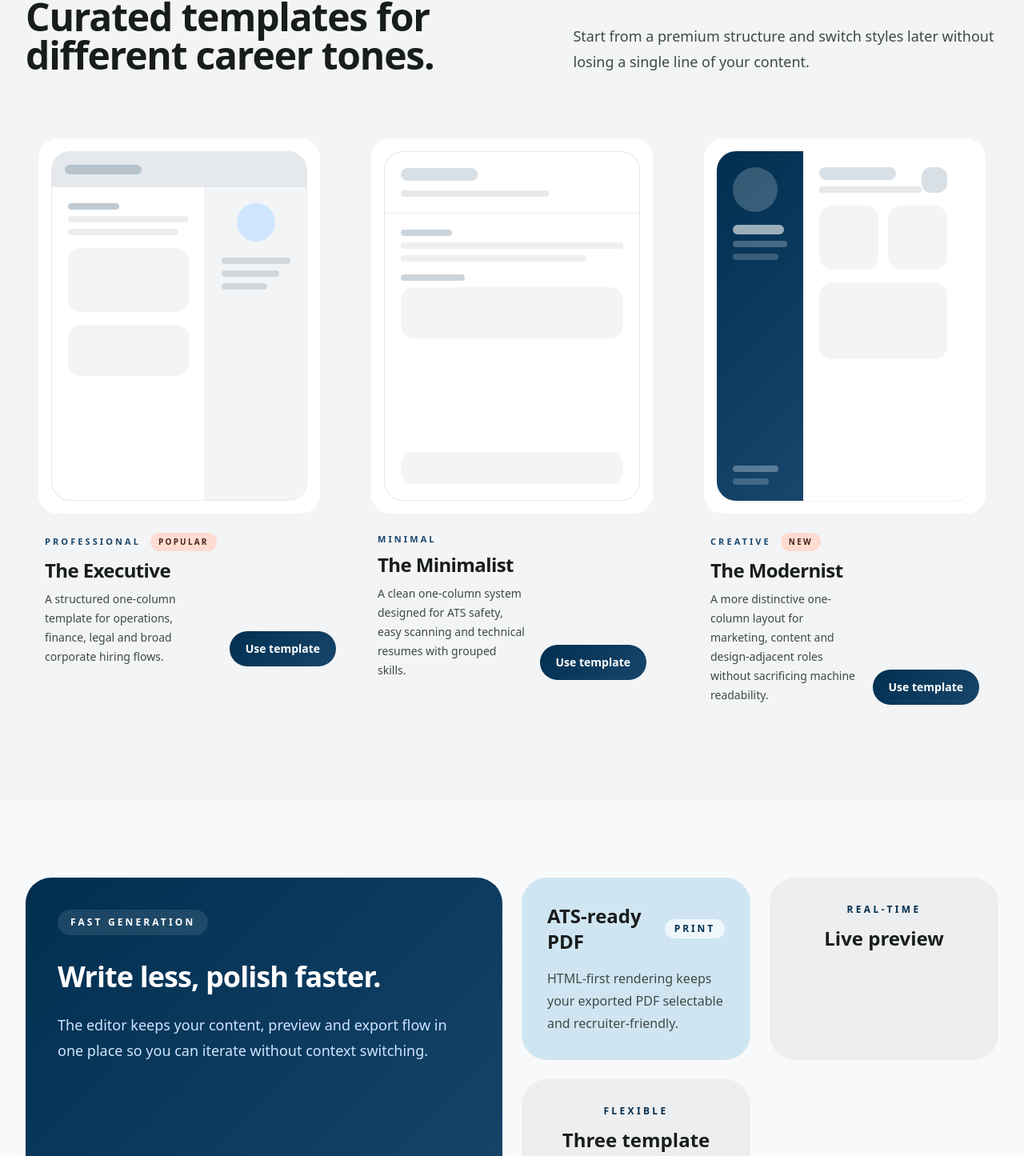
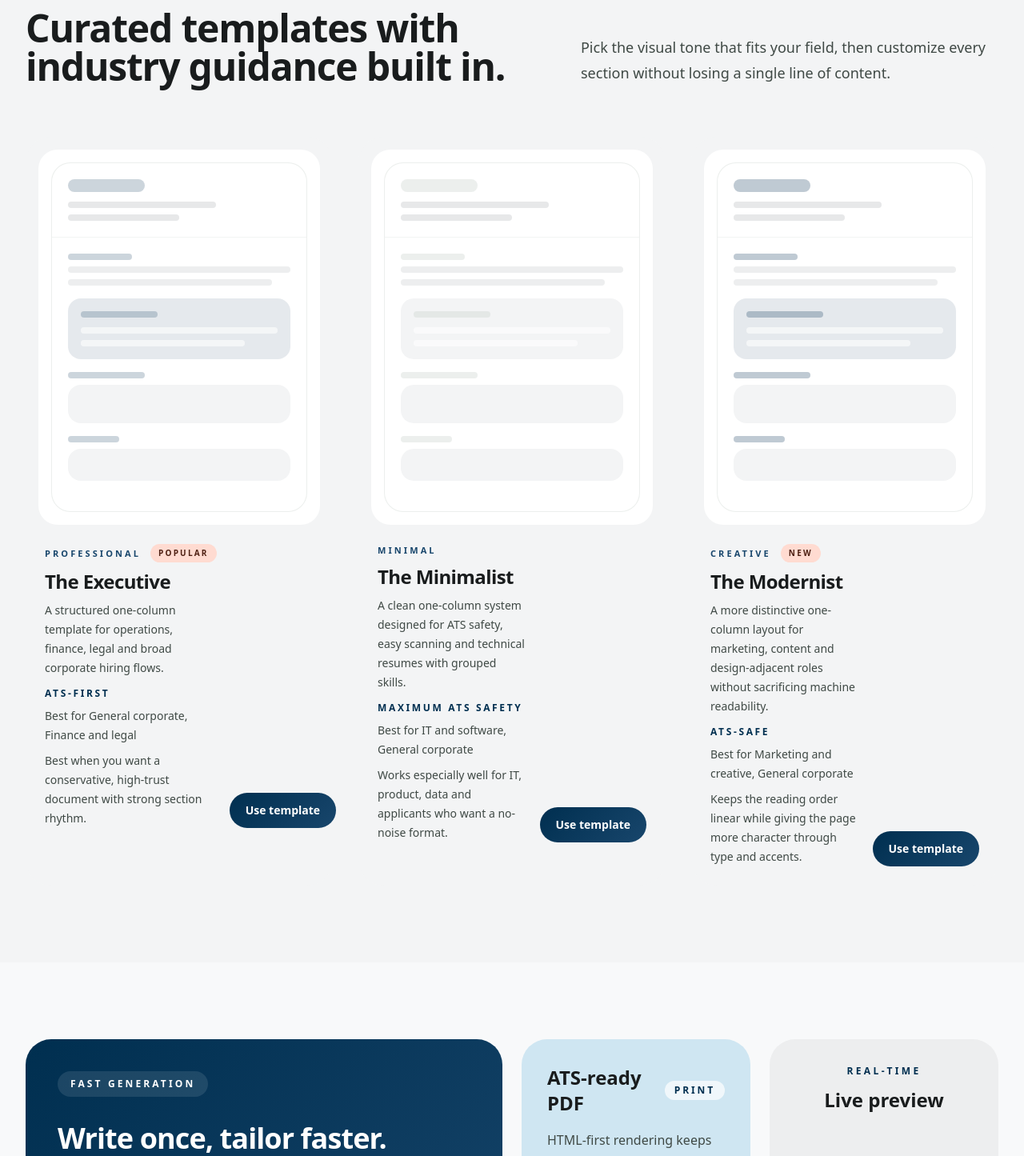
Before and after one commit to datjpro/Create-CV, a Next.js app: page / in a window 1280 px wide. Shown: the part 1090-2535 px from the top of the page at 80% size. Built offline with nearby package versions, Linux system fonts and the light colour scheme; no server answers.

Commit message:
feat: refresh marketing template guidance

```diff
--- a/app/(marketing)/page.tsx
+++ b/app/(marketing)/page.tsx
@@ -15,10 +15,10 @@ export default function HomePage() {
               ATS-ready CV Builder
             </span>
             <h1 className="mt-8 max-w-4xl font-[var(--font-headline)] text-5xl font-extrabold tracking-tight text-primary sm:text-7xl">
-              Build your professional CV in minutes.
+              Build your professional CV with real, editable content.
             </h1>
             <p className="mt-6 max-w-2xl text-lg leading-8 text-on-surface-variant sm:text-2xl">
-              Fast resume creation, editorial layouts and multi-template PDF export that stays text-selectable for recruiters and ATS systems.
+              Start from an ATS-safe one-column template, write your own story and export recruiter-friendly PDFs without hardcoded sample resumes.
             </p>
             <div className="mt-10 flex flex-col gap-4 sm:flex-row">
               <MarketingResumeLink
@@ -58,11 +58,11 @@ export default function HomePage() {
             <div>
               <span className="text-sm font-bold uppercase tracking-[0.28em] text-primary">The Collection</span>
               <h2 className="mt-4 font-[var(--font-headline)] text-4xl font-extrabold tracking-tight text-on-surface sm:text-5xl">
-                Curated templates for different career tones.
+                Curated templates with industry guidance built in.
               </h2>
             </div>
             <p className="max-w-xl text-lg leading-8 text-on-surface-variant">
-              Start from a premium structure and switch styles later without losing a single line of your content.
+              Pick the visual tone that fits your field, then customize every section without losing a single line of content.
             </p>
           </div>
           <div className="grid gap-8 lg:grid-cols-3">
@@ -77,9 +77,9 @@ export default function HomePage() {
         <div className="mx-auto grid max-w-7xl gap-6 md:grid-cols-4 md:grid-rows-2 md:[grid-auto-rows:minmax(0,1fr)]">
           <div className="premium-gradient rounded-[2rem] p-10 text-on-primary md:col-span-2 md:row-span-2">
             <div className="mb-8 inline-flex rounded-full bg-white/10 px-4 py-2 text-xs font-bold uppercase tracking-[0.26em]">Fast generation</div>
-            <h3 className="font-[var(--font-headline)] text-4xl font-extrabold tracking-tight">Write less, polish faster.</h3>
+            <h3 className="font-[var(--font-headline)] text-4xl font-extrabold tracking-tight">Write once, tailor faster.</h3>
             <p className="mt-6 max-w-lg text-lg leading-8 text-primary-fixed">
-              The editor keeps your content, preview and export flow in one place so you can iterate without context switching.
+              The editor keeps your content, ATS order, preview and export flow in one place so you can adapt for each role without starting over.
             </p>
           </div>
           <div className="rounded-[2rem] bg-secondary-container p-8">
@@ -95,7 +95,7 @@ export default function HomePage() {
           </div>
           <div className="rounded-[2rem] bg-surface-container p-8 text-center">
             <div className="text-xs font-bold uppercase tracking-[0.28em] text-primary">Flexible</div>
-            <h3 className="mt-3 text-2xl font-bold text-on-surface">Three template styles</h3>
+            <h3 className="mt-3 text-2xl font-bold text-on-surface">Industry-aware templates</h3>
           </div>
         </div>
       </section>
@@ -106,7 +106,7 @@ export default function HomePage() {
             Ready to upgrade your career story?
           </h2>
           <p className="mx-auto mt-6 max-w-2xl text-lg leading-8 text-on-surface-variant">
-            Choose a template, fill your details once, and export a polished CV whenever you need it.
+            Choose a template, enter your real experience once, and export a polished CV whenever you need it.
           </p>
           <MarketingResumeLink
             templateId="professional"
--- a/app/(marketing)/templates/page.tsx
+++ b/app/(marketing)/templates/page.tsx
@@ -12,19 +12,19 @@ export default function TemplatesPage() {
         <header className="mb-16">
           <span className="text-sm font-bold uppercase tracking-[0.28em] text-primary">Template library</span>
           <h1 className="mt-4 font-[var(--font-headline)] text-5xl font-extrabold tracking-tight text-primary sm:text-6xl">
-            Choose a visual direction and keep your content flexible.
+            Choose an ATS-safe style and write your own story.
           </h1>
           <p className="mt-6 max-w-3xl text-lg leading-8 text-on-surface-variant">
-            Every template is designed for live editing, template switching and browser-based PDF export, so you can tune style without rebuilding your CV.
+            Every template keeps a single-column reading order, supports live editing and lets you write real content instead of starting from locked sample text.
           </p>
         </header>
 
         <section className="mb-10 flex flex-col gap-4 md:flex-row md:items-center md:justify-between">
           <div className="flex flex-wrap gap-2">
             <span className="rounded-full bg-primary px-5 py-2.5 text-sm font-semibold text-on-primary">All templates</span>
-            <span className="rounded-full bg-surface-container-high px-5 py-2.5 text-sm font-semibold text-on-surface-variant">Professional</span>
-            <span className="rounded-full bg-surface-container-high px-5 py-2.5 text-sm font-semibold text-on-surface-variant">Minimal</span>
-            <span className="rounded-full bg-surface-container-high px-5 py-2.5 text-sm font-semibold text-on-surface-variant">Creative</span>
+            <span className="rounded-full bg-surface-container-high px-5 py-2.5 text-sm font-semibold text-on-surface-variant">ATS-safe</span>
+            <span className="rounded-full bg-surface-container-high px-5 py-2.5 text-sm font-semibold text-on-surface-variant">Industry notes included</span>
+            <span className="rounded-full bg-surface-container-high px-5 py-2.5 text-sm font-semibold text-on-surface-variant">Editable content</span>
           </div>
           <MarketingResumeLink templateId="professional" className="rounded-2xl bg-surface-container-high px-5 py-3 text-sm font-bold text-on-surface transition hover:bg-surface-container-highest">
             Start from recommended template
@@ -43,10 +43,10 @@ export default function TemplatesPage() {
             <div>
               <span className="rounded-full bg-white/10 px-4 py-2 text-xs font-bold uppercase tracking-[0.26em]">Signature Series</span>
               <h2 className="mt-6 font-[var(--font-headline)] text-4xl font-extrabold tracking-tight sm:text-5xl">
-                Still not sure which style fits best?
+                Need a safe default before customizing everything?
               </h2>
               <p className="mt-5 max-w-xl text-lg leading-8 text-primary-fixed">
-                Start with The Executive and switch to Minimal or Modernist later. The data model stays the same across all templates.
+                Start with The Executive, then switch to Minimal or Modernist later. Your content model stays editable across all templates.
               </p>
               <MarketingResumeLink templateId="professional" className="mt-8 inline-flex rounded-2xl bg-white px-6 py-3 font-bold text-primary transition hover:bg-primary-fixed">
                 Use The Executive
--- a/app/dashboard/page.tsx
+++ b/app/dashboard/page.tsx
@@ -88,7 +88,7 @@ function DashboardContent() {
               <span className="text-xs font-bold uppercase tracking-[0.3em] text-primary">Dashboard</span>
               <h1 className="mt-4 font-[var(--font-headline)] text-5xl font-extrabold tracking-tight text-primary">Your resume workspace</h1>
               <p className="mt-3 max-w-2xl text-lg leading-8 text-on-surface-variant">
-                Create, duplicate and manage resume variants for different roles without rewriting your core profile every time.
+                Create, duplicate and manage ATS-ready resume variants for different roles without rewriting your core profile every time.
               </p>
             </div>
             <div className="flex gap-3">
@@ -119,7 +119,7 @@ function DashboardContent() {
             >
               <div className="flex h-16 w-16 items-center justify-center rounded-full bg-primary-fixed text-3xl font-bold text-primary">+</div>
               <h2 className="mt-5 font-[var(--font-headline)] text-2xl font-extrabold text-primary">Create New CV</h2>
-              <p className="mt-2 max-w-xs text-sm leading-6 text-on-surface-variant">Start from a polished default document and switch templates later.</p>
+              <p className="mt-2 max-w-xs text-sm leading-6 text-on-surface-variant">Start from a blank editable starter and switch templates later.</p>
             </Link>
 
             {loading ? (
@@ -129,7 +129,7 @@ function DashboardContent() {
                 <span className="text-xs font-bold uppercase tracking-[0.28em] text-primary">Empty state</span>
                 <h2 className="mt-4 font-[var(--font-headline)] text-3xl font-extrabold tracking-tight text-on-surface">No resumes yet.</h2>
                 <p className="mt-4 max-w-xl text-base leading-7 text-on-surface-variant">
-                  Create your first resume from the dashboard or start from the template gallery. Your documents will stay scoped to your signed-in account.
+                  Create your first resume from the dashboard or start from the template gallery. Your documents stay scoped to your signed-in account and begin with editable real-content placeholders.
                 </p>
                 <div className="mt-8 flex flex-wrap gap-3">
                   <Link href="/resume/new?template=professional" className="premium-gradient rounded-2xl px-5 py-3 text-sm font-bold text-on-primary">Create resume</Link>
--- a/components/marketing/template-card.tsx
+++ b/components/marketing/template-card.tsx
@@ -1,4 +1,5 @@
 import { MarketingResumeLink } from "@/components/marketing/marketing-auth-link";
+import { getIndustryFocusLabel } from "@/lib/resume-metadata";
 import { cn } from "@/lib/utils";
 import type { TemplatePreset } from "@/lib/template-library";
 
@@ -29,6 +30,11 @@ export function TemplateCard({ template, featured = false }: { template: Templat
             {template.name}
           </h3>
           <p className="mt-2 max-w-xl text-sm leading-6 text-on-surface-variant">{featured ? template.featuredCopy : template.description}</p>
+          <p className="mt-3 text-xs font-bold uppercase tracking-[0.22em] text-primary">{template.atsReadabilityLevel}</p>
+          <p className="mt-2 text-sm leading-6 text-on-surface-variant">
+            Best for {template.bestForIndustries.map((industry) => getIndustryFocusLabel(industry)).join(", ")}
+          </p>
+          <p className="mt-2 text-sm leading-6 text-on-surface-variant">{template.notes}</p>
         </div>
         <MarketingResumeLink
           templateId={template.id}
--- a/components/marketing/template-preview.tsx
+++ b/components/marketing/template-preview.tsx
@@ -1,107 +1,55 @@
 import { cn } from "@/lib/utils";
 import type { TemplateId } from "@/lib/types";
 
-const previewMap: Record<TemplateId, { wrapper: string; accent: string }> = {
+const previewMap: Record<TemplateId, { wrapper: string; accent: string; divider: string }> = {
   professional: {
     wrapper: "bg-white",
-    accent: "bg-primary/10"
+    accent: "bg-primary/10",
+    divider: "bg-primary/20"
   },
   minimal: {
     wrapper: "bg-white",
-    accent: "bg-surface-container-low"
+    accent: "bg-surface-container-low",
+    divider: "bg-outline-variant/30"
   },
   creative: {
-    wrapper: "bg-surface-container-lowest",
-    accent: "bg-primary text-white"
+    wrapper: "bg-white",
+    accent: "bg-primary/10",
+    divider: "bg-primary/25"
   }
 };
 
 export function TemplatePreview({ templateId, compact = false }: { templateId: TemplateId; compact?: boolean }) {
   const preview = previewMap[templateId];
 
-  if (templateId === "creative") {
   return (
-      <div className={cn("flex h-full w-full flex-col overflow-hidden rounded-2xl shadow-sm", preview.wrapper)}>
-        <div className="grid h-full grid-cols-[0.9fr_1.4fr]">
-          <div className="premium-gradient flex flex-col gap-4 p-5 text-on-primary">
-            <div className="h-14 w-14 rounded-full bg-white/20" />
+    <div className={cn("flex h-full w-full flex-col overflow-hidden rounded-2xl border border-outline-variant/30", preview.wrapper)}>
+      <div className="border-b border-outline-variant/20 p-5">
+        <div className={cn("h-4 w-24 rounded-full", preview.divider)} />
+        <div className="mt-3 h-2 w-2/3 rounded-full bg-surface-container-high" />
+        <div className="mt-2 h-2 w-1/2 rounded-full bg-surface-container-high" />
+      </div>
+      <div className="flex flex-1 flex-col gap-4 p-5">
         <div className="space-y-2">
-              <div className="h-3 w-16 rounded-full bg-white/60" />
-              <div className="h-2 w-full rounded-full bg-white/25" />
-              <div className="h-2 w-10/12 rounded-full bg-white/20" />
+          <div className={cn("h-2 w-20 rounded-full", preview.divider)} />
+          <div className="h-2 w-full rounded-full bg-surface-container" />
+          <div className="h-2 w-11/12 rounded-full bg-surface-container" />
         </div>
-            <div className="mt-auto space-y-2">
-              <div className="h-2 w-10/12 rounded-full bg-white/30" />
-              <div className="h-2 w-8/12 rounded-full bg-white/20" />
+        <div className={cn("rounded-xl p-4", preview.accent)}>
+          <div className={cn("h-2 w-24 rounded-full", preview.divider)} />
+          <div className="mt-3 h-2 w-full rounded-full bg-white/60" />
+          <div className="mt-2 h-2 w-10/12 rounded-full bg-white/60" />
         </div>
+        <div className="space-y-2">
+          <div className={cn("h-2 w-24 rounded-full", preview.divider)} />
+          <div className="h-12 rounded-xl bg-surface-container-low" />
         </div>
-          <div className="flex flex-col gap-4 p-5">
-            <div className="flex items-start justify-between">
         <div className="space-y-2">
-                <div className="h-4 w-24 rounded-full bg-primary/15" />
-                <div className="h-2 w-32 rounded-full bg-surface-container-high" />
+          <div className={cn("h-2 w-16 rounded-full", preview.divider)} />
+          <div className="h-10 rounded-xl bg-surface-container-low" />
         </div>
-              <div className="h-8 w-8 rounded-lg bg-primary/15" />
-            </div>
-            <div className="grid grid-cols-2 gap-3">
-              <div className="h-20 rounded-xl bg-surface-container-low" />
-              <div className="h-20 rounded-xl bg-surface-container-low" />
-            </div>
-            <div className="h-24 rounded-xl bg-surface-container-low" />
-          </div>
+        {!compact ? <div className="mt-auto h-3 w-full rounded-full bg-surface-container-low" /> : null}
       </div>
     </div>
   );
 }
-
-  if (templateId === "minimal") {
-    return (
-      <div className={cn("flex h-full w-full flex-col overflow-hidden rounded-2xl border border-outline-variant/40", preview.wrapper)}>
-        <div className="border-b border-outline-variant/30 p-5">
-          <div className="h-4 w-24 rounded-full bg-primary/15" />
-          <div className="mt-3 h-2 w-2/3 rounded-full bg-surface-container-high" />
-        </div>
-        <div className="flex flex-1 flex-col gap-4 p-5">
-          <div className="space-y-2">
-            <div className="h-2 w-16 rounded-full bg-primary/20" />
-            <div className="h-2 w-full rounded-full bg-surface-container" />
-            <div className="h-2 w-10/12 rounded-full bg-surface-container" />
-          </div>
-          <div className="space-y-2">
-            <div className="h-2 w-20 rounded-full bg-primary/20" />
-            <div className="h-16 rounded-xl bg-surface-container-low" />
-          </div>
-          <div className={cn("mt-auto h-10 rounded-xl", preview.accent)} />
-        </div>
-      </div>
-    );
-  }
-
-  return (
-    <div className={cn("flex h-full w-full flex-col overflow-hidden rounded-2xl border border-outline-variant/40", preview.wrapper)}>
-      <div className={cn("p-4", preview.accent)}>
-        <div className="h-3 w-24 rounded-full bg-primary/20" />
-      </div>
-      <div className="grid flex-1 grid-cols-[1.2fr_0.8fr]">
-        <div className="flex flex-col gap-4 p-5">
-          <div className="space-y-2">
-            <div className="h-2 w-16 rounded-full bg-primary/25" />
-            <div className="h-2 w-full rounded-full bg-surface-container" />
-            <div className="h-2 w-11/12 rounded-full bg-surface-container" />
-          </div>
-          <div className="h-20 rounded-xl bg-surface-container-low" />
-          <div className="h-16 rounded-xl bg-surface-container-low" />
-        </div>
-        <div className="border-l border-outline-variant/20 bg-surface-container-low p-5">
-          <div className="mx-auto h-12 w-12 rounded-full bg-primary-fixed" />
-          <div className="mt-5 space-y-2">
-            <div className="h-2 w-full rounded-full bg-primary/15" />
-            <div className="h-2 w-10/12 rounded-full bg-primary/15" />
-            <div className="h-2 w-8/12 rounded-full bg-primary/15" />
-          </div>
-        </div>
-      </div>
-      {!compact ? <div className="h-3 w-full bg-surface-container-low" /> : null}
-    </div>
-  );
-}
```
Lines whose indentation alone changed are shown as unchanged.
